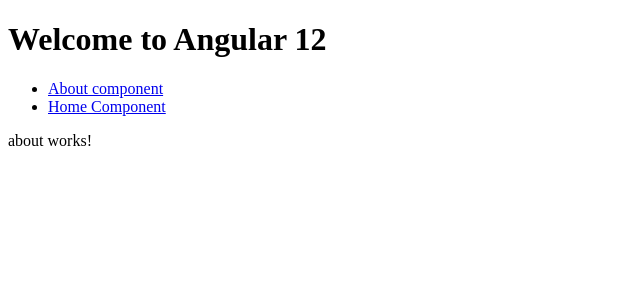
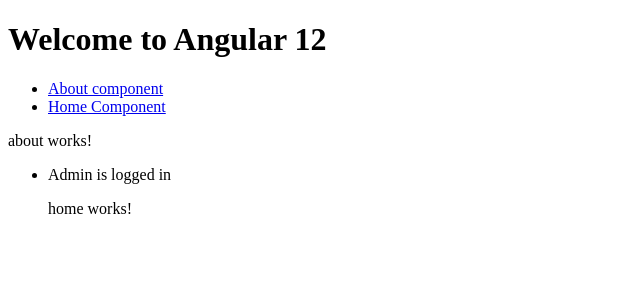
Before and after one commit to kieuvandoanit/Angular12, an Angular app: page / in a window 1280 px wide. Shown: the top 300 px of the page, without its empty margins (0-640 px from the left). Built offline with nearby package versions, Linux system fonts and the light colour scheme.

Commit message:
ngSwitch

```diff
--- a/src/app/about/about.component.html
+++ b/src/app/about/about.component.html
@@ -1 +1,13 @@
 <p>about works!</p>
+<ul [ngSwitch]="loginName">
+    <li *ngSwitchCase="'user'">
+        <p>User is logged in..</p>
+    </li>
+    <li *ngSwitchCase="'admin'">
+        <p>Admin is logged in</p>
+        <app-home></app-home>
+    </li>
+    <li *ngSwitchDefault>
+        <p>Please choose login name</p>
+    </li>
+</ul>
--- a/src/app/about/about.component.ts
+++ b/src/app/about/about.component.ts
@@ -6,6 +6,7 @@
   styleUrls: ['./about.component.scss']
 })
 export class AboutComponent implements OnInit {
+  public loginName = 'admin'
 
   constructor() { }
 
```
